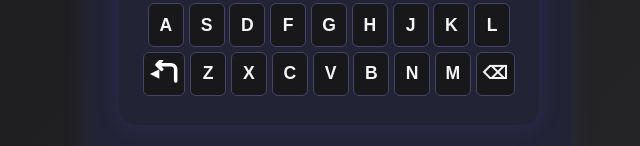
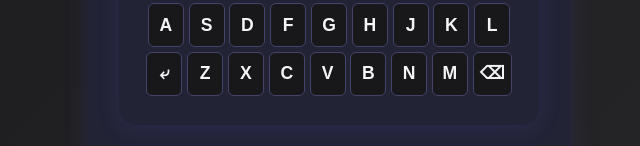
Before and after one commit to gubespam/xiao-mantou-games, a React (Vite) app: page /duordle in a window 1280 px wide. Shown: the part 611-757 px from the top of the page, without its empty margins (311-951 px from the left). Built offline with nearby package versions, Linux system fonts and the light colour scheme.

Commit message:
fix enter key icon

```diff
--- a/src/Keyboard.jsx
+++ b/src/Keyboard.jsx
@@ -19,26 +19,6 @@ function Keyboard({ onKeyPress, keyboard, gameState }) {
     return () => window.removeEventListener("keydown", onKeyDown);
   }, [onKeyPress]);
 
-  const renderEnterIcon = () => (
-    <svg
-      width="28"
-      height="28"
-      viewBox="0 0 48 48"
-      style={{ verticalAlign: "middle", display: "block", margin: "0 auto" }}
-      fill="none"
-      xmlns="http://www.w3.org/2000/svg"
-    >
-      <path
-        d="M44 36V16C44 11.5817 40.4183 8 36 8H12M12 8L20 16M12 8L20 0"
-        stroke="#fff"
-        strokeWidth="6"
-        strokeLinecap="round"
-        strokeLinejoin="round"
-      />
-      <polygon points="0,24 16,16 16,32" fill="#fff" />
-    </svg>
-  );
-
   return (
     <div className="wordle-keyboard">
       {QWERTY.map((row, i) => (
@@ -51,7 +31,7 @@ function Keyboard({ onKeyPress, keyboard, gameState }) {
               disabled={gameState !== "playing" && key !== "Enter" && key !== "Backspace"}
               aria-label={key}
             >
-              {key === "Backspace" ? "⌫" : key === "Enter" ? renderEnterIcon() : key}
+              {key === "Backspace" ? "⌫" : key === "Enter" ? "⤶" : key}
             </button>
           ))}
         </div>
```
